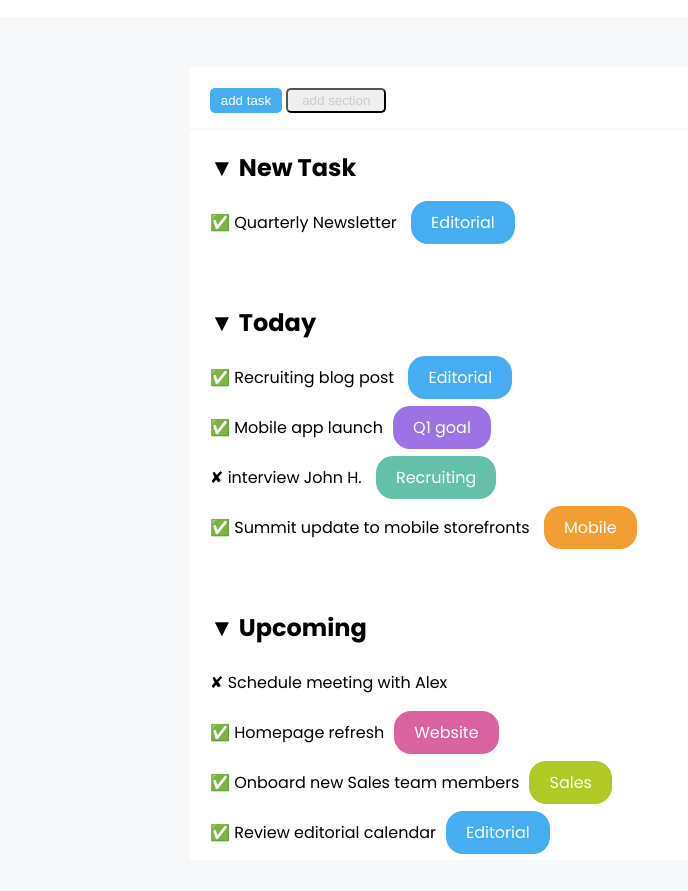
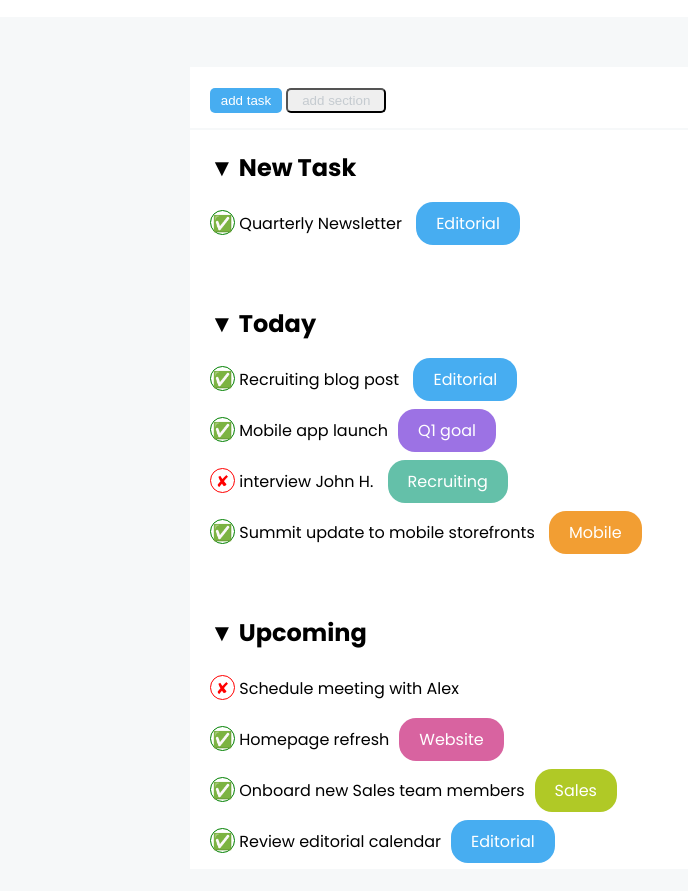
Before and after one commit to Giuseppe-DeFilippo/html-css-toboolist, a plain HTML site: page index.html in a window 1280 px wide. Shown: the part 51-942 px from the top of the page, without its empty margins (0-688 px from the left). Drawn offline with Linux system fonts and the light colour scheme.

Commit message:
add circle

```diff
--- a/css/style.css
+++ b/css/style.css
@@ -46,8 +46,6 @@ body {
   }
   .container{
     padding-left
-
-
   }
   .bt{
     color: white;
@@ -126,3 +124,22 @@ body {
     color: white;
     margin-left: 10px;
 }
+.circle{
+  width: 25px;
+  height: 25px;
+  border-radius: 50%;
+  border: 1px solid green;
+  display: inline-block;
+  text-align: center;
+  color: red;
+}
+.circle-black{
+  width: 25px;
+  height: 25px;
+  border-radius: 50%;
+  border: 1px solid red;
+  display: inline-block;
+  text-align: center;
+  color: red;
+}
+}
--- a/index.html
+++ b/index.html
@@ -16,7 +16,7 @@
             <h1>Toboolist</h1>
         </div>
     </header>
-    <main id="mdcolor">
+    <main>
         <br><br>
     <div id="center2" class="button2" class="container">
 
@@ -26,27 +26,27 @@
     <div  id="center" class="button2">
         <section>
        <h2> &#9660; New Task</h2> <br>
-       &#9989; Quarterly Newsletter <span class="badge">Editorial</span>
+       <span class="circle">&#9989;</span> Quarterly Newsletter <span class="badge">Editorial</span>
     </section>
     <section class="spazio">
         <h2>&#9660; Today</h2> <br>
-        &#9989; Recruiting blog post <span class="badge">Editorial</span>
+        <span class="circle">&#9989;</span> Recruiting blog post <span class="badge">Editorial</span>
         <br><br>
-        &#9989; Mobile app launch<span id="badge-viola">Q1 goal</span>
+        <span class="circle">&#9989;</span> Mobile app launch<span id="badge-viola">Q1 goal</span>
         <br><br>
-        &#10008; interview John H. <span id="badge-verde">Recruiting</span>
+        <span class="circle-black">&#10008;</span> interview John H. <span id="badge-verde">Recruiting</span>
         <br><br>
-        &#9989; Summit update to mobile storefronts <span id="badge-arancione">Mobile</span>
+        <span class="circle">&#9989;</span> Summit update to mobile storefronts <span id="badge-arancione">Mobile</span>
     </section>
     <section class="spazio">
         <h2>&#9660; Upcoming</h2> <br>
-        &#10008; Schedule meeting with Alex
+        <span class="circle-black">&#10008;</span> Schedule meeting with Alex
         <br><br>
-        &#9989; Homepage refresh<span id="badge-rosa">Website</span>
+        <span class="circle">&#9989;</span> Homepage refresh<span id="badge-rosa">Website</span>
         <br><br>
-        &#9989; Onboard new Sales team members<span id="badge-verde-chiaro">Sales</span>
+        <span class="circle">&#9989;</span> Onboard new Sales team members<span id="badge-verde-chiaro">Sales</span>
         <br><br>
-        &#9989; Review editorial calendar<span class="badge">Editorial</span>
+        <span class="circle">&#9989;</span> Review editorial calendar<span class="badge">Editorial</span>
 
     </section>
     </div>
```
